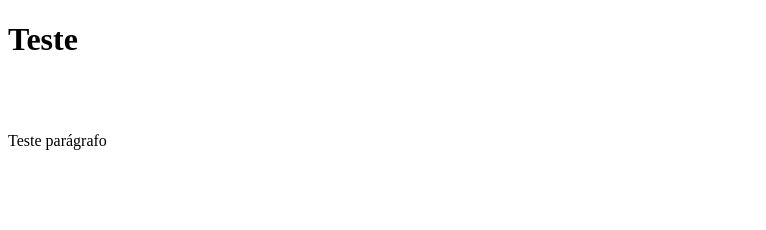
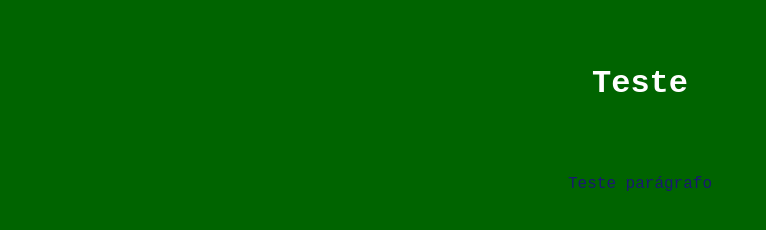
Before and after one commit to felipecaetano10/ppm-20202-exemplo-git, a plain HTML site: page index.html in a window 1280 px wide. Shown: the whole page, without its empty margins (0-766 px from the left). Drawn offline with Linux system fonts and the light colour scheme.

Commit message:
incluido css

```diff
--- a/index.html
+++ b/index.html
@@ -3,6 +3,21 @@
 
     <head>
         <title>Teste</title>
+
+        <style>
+            body {
+                background-color: darkgreen;
+                color: white;
+                font-family: 'Courier New', Courier, monospace;
+                text-align: center;
+                margin-top: 65px;
+            }
+
+            p {
+                color: midnightblue;
+            }
+
+        </style>
     </head>
 
     <body>
```
